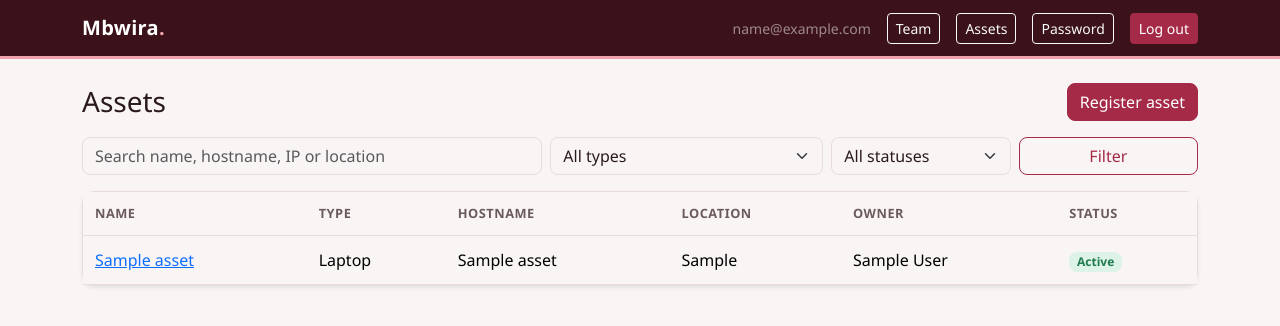
After one commit to uwizey/mbwira, a Django app: page /assets/ in a window 1280 px wide. The commit adds this page. Shown: the top 326 px of the page. Run offline with Django 5.2, Linux system fonts and the light colour scheme; a user stored in the database is signed in; tables that the repository leaves empty hold one stand-in row (values such as "Sample post").

Commit message:
feat(assets): add organization-scoped asset register with role permissions

```diff
--- /dev/null
+++ b/apps/assets/apps.py
@@ -0,0 +1,6 @@
+from django.apps import AppConfig
+
+
+class AssetsConfig(AppConfig):
+    default_auto_field = 'django.db.models.BigAutoField'
+    name = 'apps.assets'
--- /dev/null
+++ b/apps/assets/models.py
@@ -0,0 +1,58 @@
+from django.conf import settings
+from django.db import models
+from django.urls import reverse
+
+from apps.core.managers import OrganizationQuerySet
+
+
+class AssetType(models.TextChoices):
+    LAPTOP = "laptop", "Laptop"
+    DESKTOP = "desktop", "Desktop"
+    SERVER = "server", "Server"
+    NETWORK_DEVICE = "network_device", "Network device"
+    PRINTER = "printer", "Printer"
+    MOBILE = "mobile", "Mobile"
+    OTHER = "other", "Other"
+
+
+class AssetStatus(models.TextChoices):
+    ACTIVE = "active", "Active"
+    UNDER_REPAIR = "under_repair", "Under repair"
+    RETIRED = "retired", "Retired"
+    LOST = "lost", "Lost"
+
+
+class Asset(models.Model):
+    organization = models.ForeignKey(
+        "organizations.Organization", on_delete=models.CASCADE, related_name="assets"
+    )
+    name = models.CharField(max_length=200)
+    asset_type = models.CharField(max_length=20, choices=AssetType.choices, default=AssetType.LAPTOP)
+    hostname = models.CharField(max_length=200, blank=True)
+    ip_address = models.GenericIPAddressField(null=True, blank=True)
+    location = models.CharField(max_length=200, blank=True)
+    status = models.CharField(max_length=20, choices=AssetStatus.choices, default=AssetStatus.ACTIVE)
+    owner = models.ForeignKey(
+        settings.AUTH_USER_MODEL,
+        null=True,
+        blank=True,
+        on_delete=models.SET_NULL,
+        related_name="owned_assets",
+    )
+    created_at = models.DateTimeField(auto_now_add=True)
+    updated_at = models.DateTimeField(auto_now=True)
+
+    objects = OrganizationQuerySet.as_manager()
+
+    class Meta:
+        ordering = ["name"]
+        indexes = [
+            models.Index(fields=["organization", "status"]),
+            models.Index(fields=["organization", "asset_type"]),
+        ]
+
+    def __str__(self):
+        return self.name
+
+    def get_absolute_url(self):
+        return reverse("assets:detail", args=[self.pk])
--- /dev/null
+++ b/apps/assets/tests.py
@@ -0,0 +1,2 @@
+
+# Create your tests here.
--- /dev/null
+++ b/apps/assets/urls.py
@@ -0,0 +1,12 @@
+from django.urls import path
+
+from .views import AssetCreateView, AssetDetailView, AssetListView, AssetUpdateView
+
+app_name = "assets"
+
+urlpatterns = [
+    path("", AssetListView.as_view(), name="list"),
+    path("new/", AssetCreateView.as_view(), name="create"),
+    path("<int:pk>/", AssetDetailView.as_view(), name="detail"),
+    path("<int:pk>/edit/", AssetUpdateView.as_view(), name="edit"),
+]
--- /dev/null
+++ b/apps/assets/views.py
@@ -0,0 +1,124 @@
+from django.contrib import messages
+from django.db.models import Q
+from django.http import HttpResponseRedirect
+from django.views.generic import CreateView, DetailView, ListView, UpdateView
+
+from apps.audit.services import log_action
+from apps.core.mixins import OrganizationScopedMixin, RoleRequiredMixin
+from apps.organizations.models import Role
+
+from .forms import AssetForm
+from .models import Asset, AssetStatus, AssetType
+
+VIEW_ROLES = (Role.ORG_ADMIN, Role.SECURITY_MANAGER, Role.SECURITY_ANALYST)
+WRITE_ROLES = (Role.ORG_ADMIN, Role.SECURITY_ANALYST)
+
+
+class CanEditMixin:
+    def get_context_data(self, **kwargs):
+        context = super().get_context_data(**kwargs)
+        context["can_edit"] = self.request.membership.role in WRITE_ROLES
+        return context
+
+
+class AssetListView(CanEditMixin, RoleRequiredMixin, OrganizationScopedMixin, ListView):
+    model = Asset
+    template_name = "assets/asset_list.html"
+    allowed_roles = VIEW_ROLES
+    paginate_by = 25
+
+    def get_queryset(self):
+        queryset = super().get_queryset().select_related("owner")
+        params = self.request.GET
+        search = params.get("q", "").strip()
+        asset_type = params.get("type", "")
+        status = params.get("status", "")
+        if search:
+            queryset = queryset.filter(
+                Q(name__icontains=search)
+                | Q(hostname__icontains=search)
+                | Q(location__icontains=search)
+                | Q(ip_address__icontains=search)
+            )
+        if asset_type in AssetType.values:
+            queryset = queryset.filter(asset_type=asset_type)
+        if status in AssetStatus.values:
+            queryset = queryset.filter(status=status)
+        return queryset
+
+    def get_context_data(self, **kwargs):
+        context = super().get_context_data(**kwargs)
+        params = self.request.GET.copy()
+        params.pop("page", None)
+        context.update(
+            types=AssetType.choices,
+            statuses=AssetStatus.choices,
+            querystring=params.urlencode(),
+            q=self.request.GET.get("q", ""),
+            selected_type=self.request.GET.get("type", ""),
+            selected_status=self.request.GET.get("status", ""),
+        )
+        return context
+
+
+class AssetDetailView(CanEditMixin, RoleRequiredMixin, OrganizationScopedMixin, DetailView):
+    model = Asset
+    template_name = "assets/asset_detail.html"
+    allowed_roles = VIEW_ROLES
+
+    def get_queryset(self):
+        return super().get_queryset().select_related("owner")
+
+
+class AssetCreateView(RoleRequiredMixin, CreateView):
+    model = Asset
+    form_class = AssetForm
+    template_name = "assets/asset_form.html"
+    allowed_roles = WRITE_ROLES
+
+    def get_form_kwargs(self):
+        kwargs = super().get_form_kwargs()
+        kwargs["organization"] = self.request.organization
+        return kwargs
+
+    def form_valid(self, form):
+        asset = form.save(commit=False)
+        asset.organization = self.request.organization
+        asset.save()
+        self.object = asset
+        log_action(
+            self.request.user,
+            "asset.created",
+            obj=asset,
+            organization=asset.organization,
+            details={"name": asset.name, "type": asset.asset_type},
+        )
+        messages.success(self.request, "Asset registered.")
+        return HttpResponseRedirect(self.get_success_url())
+
+
+class AssetUpdateView(RoleRequiredMixin, OrganizationScopedMixin, UpdateView):
+    model = Asset
+    form_class = AssetForm
+    template_name = "assets/asset_form.html"
+    allowed_roles = WRITE_ROLES
+
+    def get_form_kwargs(self):
+        kwargs = super().get_form_kwargs()
+        kwargs["organization"] = self.request.organization
+        return kwargs
+
+    def form_valid(self, form):
+        changed = list(form.changed_data)
+        asset = form.save()
+        self.object = asset
+        if changed:
+            log_action(
+                self.request.user,
+                "asset.updated",
+                obj=asset,
+                organization=asset.organization,
+                details={"changed": changed},
+            )
+        messages.success(self.request, "Asset updated.")
+        return HttpResponseRedirect(self.get_success_url())
--- a/config/settings/base.py
+++ b/config/settings/base.py
@@ -27,6 +27,7 @@ INSTALLED_APPS = [
     "apps.organizations",
     "apps.core",
     "apps.audit",
+    "apps.assets"
 
 ]
 
--- a/config/urls.py
+++ b/config/urls.py
@@ -23,5 +23,6 @@ urlpatterns = [
     path("admin/", admin.site.urls),
     path("accounts/", include("apps.accounts.urls")),
     path("", login_required(TemplateView.as_view(template_name="home.html")), name="home"),
-        path("organizations/", include("apps.organizations.urls")),
+    path("organizations/", include("apps.organizations.urls")),
+    path("assets/", include("apps.assets.urls")),
 ]
--- a/static/css/mbwira.css
+++ b/static/css/mbwira.css
@@ -96,3 +96,9 @@ h1, h2, h3, h4, h5 { color: var(--mb-dark); font-weight: 600; }
 .auth-wrap { min-height: 70vh; display: flex; align-items: center; }
 .auth-brand { font-size: 1.75rem; font-weight: 700; color: var(--mb-dark); }
 .auth-brand span { color: var(--mb-primary); }
+
+/* Asset status badges */
+.as-active { background: #DDF3E7; color: #1F7A4D; }
+.as-under_repair { background: #FDE9D4; color: #8A4208; }
+.as-retired { background: #EEEAEA; color: #6B5A5E; }
+.as-lost { background: #FBE3E7; color: #7A1E34; }
--- /dev/null
+++ b/templates/assets/asset_list.html
@@ -0,0 +1,57 @@
+{% extends "base.html" %}
+{% block title %}Assets · Mbwira{% endblock %}
+{% block content %}
+<div class="d-flex justify-content-between align-items-center mb-3">
+  <h1 class="h3 mb-0">Assets</h1>
+  {% if can_edit %}<a class="btn btn-primary" href="{% url 'assets:create' %}">Register asset</a>{% endif %}
+</div>
+
+<form method="get" class="row g-2 mb-3">
+  <div class="col-md-5">
+    <input type="search" name="q" value="{{ q }}" class="form-control" placeholder="Search name, hostname, IP or location">
+  </div>
+  <div class="col-md-3">
+    <select name="type" class="form-select">
+      <option value="">All types</option>
+      {% for value, label in types %}<option value="{{ value }}" {% if value == selected_type %}selected{% endif %}>{{ label }}</option>{% endfor %}
+    </select>
+  </div>
+  <div class="col-md-2">
+    <select name="status" class="form-select">
+      <option value="">All statuses</option>
+      {% for value, label in statuses %}<option value="{{ value }}" {% if value == selected_status %}selected{% endif %}>{{ label }}</option>{% endfor %}
+    </select>
+  </div>
+  <div class="col-md-2 d-grid"><button class="btn btn-outline-primary" type="submit">Filter</button></div>
+</form>
+
+<div class="card shadow-sm">
+  <div class="table-responsive">
+    <table class="table table-hover mb-0">
+      <thead><tr><th>Name</th><th>Type</th><th>Hostname</th><th>Location</th><th>Owner</th><th>Status</th></tr></thead>
+      <tbody>
+        {% for asset in object_list %}
+        <tr>
+          <td><a href="{{ asset.get_absolute_url }}">{{ asset.name }}</a></td>
+          <td>{{ asset.get_asset_type_display }}</td>
+          <td>{{ asset.hostname|default:"-" }}</td>
+          <td>{{ asset.location|default:"-" }}</td>
+          <td>{{ asset.owner.full_name|default:"-" }}</td>
+          <td><span class="badge badge-status as-{{ asset.status }}">{{ asset.get_status_display }}</span></td>
+        </tr>
+        {% empty %}
+        <tr><td colspan="6" class="text-muted p-4">No assets found. {% if can_edit %}Register your first asset to start tracking devices.{% endif %}</td></tr>
+        {% endfor %}
+      </tbody>
+    </table>
+  </div>
+</div>
+
+{% if is_paginated %}
+<nav class="mt-3 d-flex gap-2">
+  {% if page_obj.has_previous %}<a class="btn btn-sm btn-outline-primary" href="?{{ querystring }}&page={{ page_obj.previous_page_number }}">Previous</a>{% endif %}
+  <span class="small text-muted align-self-center">Page {{ page_obj.number }} of {{ paginator.num_pages }}</span>
+  {% if page_obj.has_next %}<a class="btn btn-sm btn-outline-primary" href="?{{ querystring }}&page={{ page_obj.next_page_number }}">Next</a>{% endif %}
+</nav>
+{% endif %}
+{% endblock %}
--- a/templates/base.html
+++ b/templates/base.html
@@ -18,6 +18,9 @@
         {% if request.membership and request.membership.role == "org_admin" %}
           <a class="btn btn-sm btn-outline-light" href="{% url 'organizations:team' %}">Team</a>
         {% endif %}
+                {% if request.membership and request.membership.role != "employee" %}
+          <a class="btn btn-sm btn-outline-light" href="{% url 'assets:list' %}">Assets</a>
+        {% endif %}
         <a class="btn btn-sm btn-outline-light" href="{% url 'accounts:password_change' %}">Password</a>
         <form method="post" action="{% url 'accounts:logout' %}" class="m-0">
           {% csrf_token %}
```
Also changed, not shown: apps/assets/admin.py (added, +10 -0 lines), apps/assets/forms.py (added, +21 -0 lines), apps/assets/test_assets.py (added, +173 -0 lines), templates/assets/asset_detail.html (added, +24 -0 lines), templates/assets/asset_form.html (added, +22 -0 lines), apps/assets/__init__.py (added), apps/assets/migrations/0001_initial.py (added), apps/assets/migrations/__init__.py (added).
